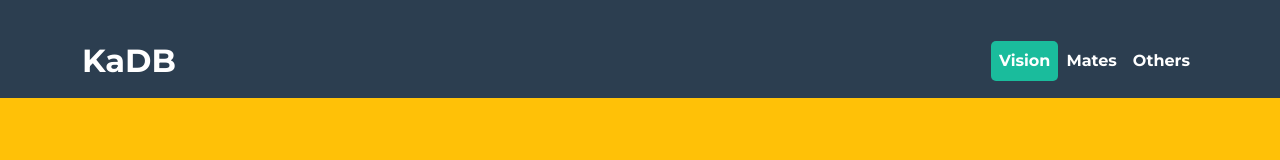
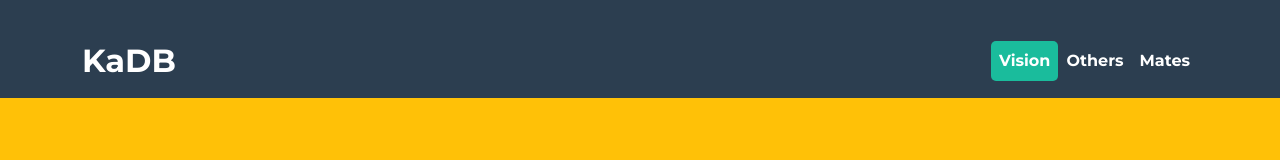
Before and after one commit to oo-ni/KaDB-React-teampage, a React (Create React App) app: page / in a window 1280 px wide. Shown: the top 160 px of the page. Built offline with nearby package versions, Linux system fonts and the light colour scheme; a web font is replaced by a local one.

Commit message:
KSH 230923 nav순서 변경

```diff
--- a/src/pages/Layout.js
+++ b/src/pages/Layout.js
@@ -16,8 +16,8 @@ const Layout = () => {
                     <Navbar.Collapse id="basic-navbar-nav" className="justify-content-end">
                         <Scrollspy className="navbar-nav" items={['section-1', 'section-2', 'section-3']} currentClassName="is-current" componentTag={"div"}>
                             <Nav.Link href="#section-1">Vision</Nav.Link>
-                            <Nav.Link href="#section-2">Mates</Nav.Link>
-                            <Nav.Link href="#section-3">Others</Nav.Link>
+                            <Nav.Link href="#section-2">Others</Nav.Link>
+                            <Nav.Link href="#section-3">Mates</Nav.Link>
                         </Scrollspy>
                     </Navbar.Collapse>
                 </Container>
```
